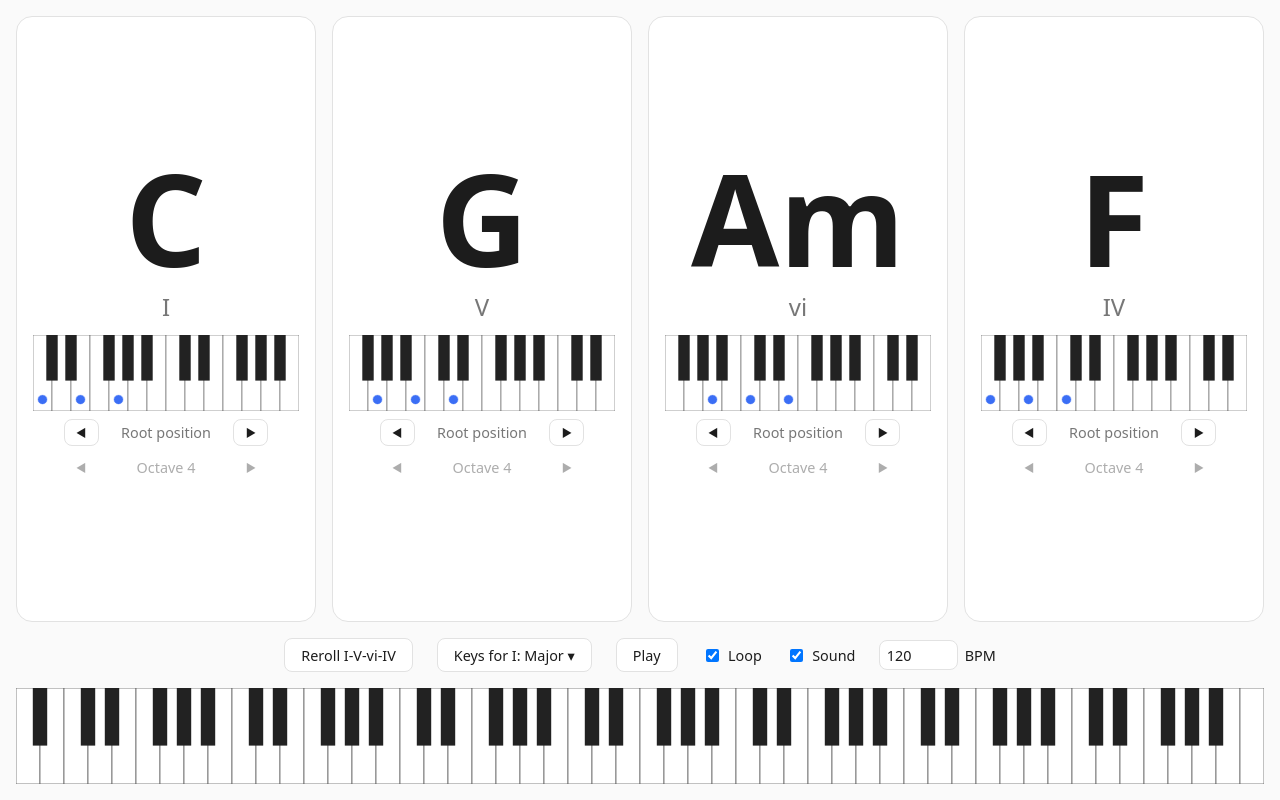
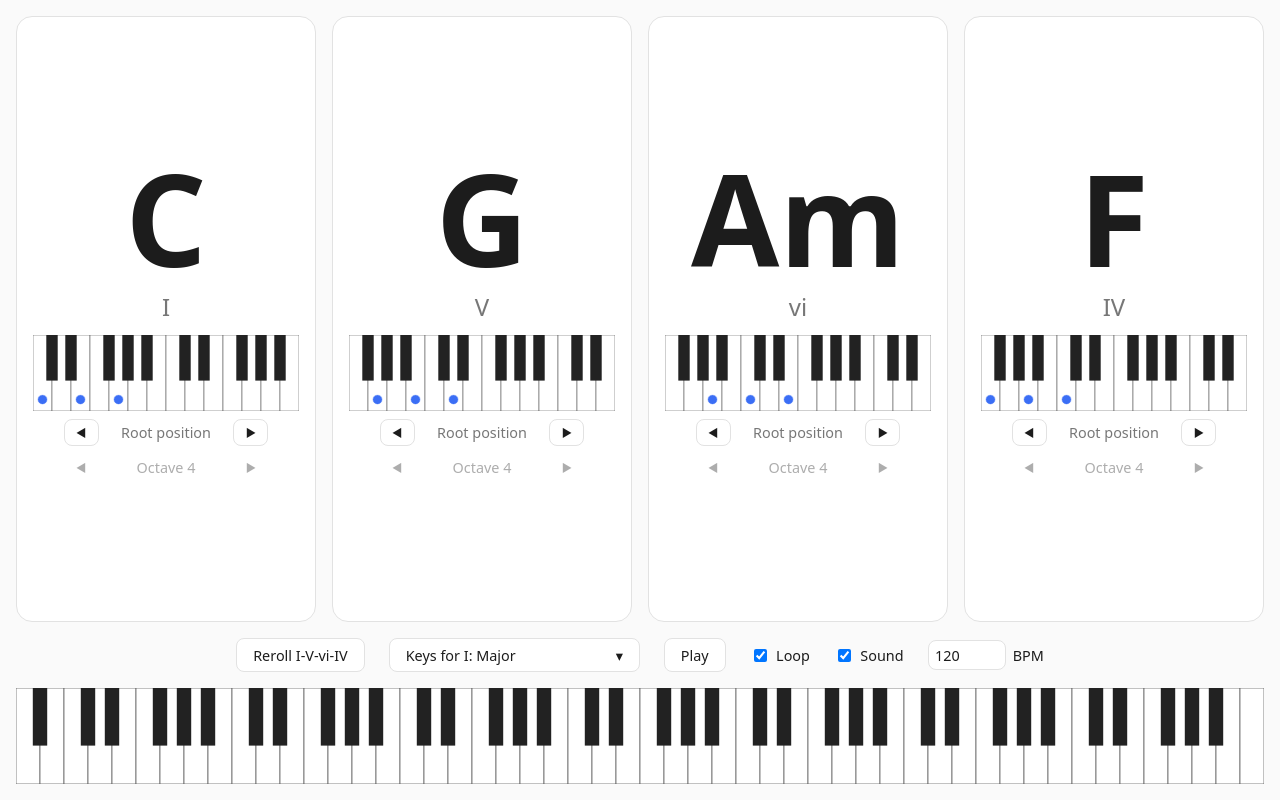
Before and after one commit to caxco93/chordgen, a Vue app: page / in a window 1280 px wide. Built offline with nearby package versions, Linux system fonts and the light colour scheme.

Commit message:
Keep the Keys for I button a constant width

```diff
--- a/src/components/MultiSelect.vue
+++ b/src/components/MultiSelect.vue
@@ -14,12 +14,16 @@ const open = ref(false)
 const root = ref<HTMLElement | null>(null)
 useDismiss(root, () => (open.value = false))
 
-const summary = computed(() =>
-  props.options
-    .filter((o) => selected.value.includes(o.id))
+function summarize(ids: string[]): string {
+  return props.options
+    .filter((o) => ids.includes(o.id))
     .map((o) => o.label)
-    .join(', '),
-)
+    .join(', ')
+}
+
+const summary = computed(() => summarize(selected.value))
+// The summary with everything selected is the widest it can get.
+const widestSummary = computed(() => summarize(props.options.map((o) => o.id)))
 
 function toggle(id: string) {
   const next = selected.value.includes(id) ? selected.value.filter((s) => s !== id) : [...selected.value, id]
@@ -30,7 +34,11 @@ function toggle(id: string) {
 <template>
   <div ref="root" class="multi-select">
     <button type="button" aria-haspopup="listbox" :aria-expanded="open" @click="open = !open">
-      {{ label }}: {{ summary }} ▾
+      <span class="summary">
+        <span>{{ label }}: {{ summary }}</span>
+        <span class="sizer" aria-hidden="true">{{ label }}: {{ widestSummary }}</span>
+      </span>
+      ▾
     </button>
     <ul v-if="open" class="options" role="listbox" aria-multiselectable="true">
       <li v-for="option in options" :key="option.id" role="option" :aria-selected="selected.includes(option.id)">
@@ -46,6 +54,26 @@ function toggle(id: string) {
 <style scoped>
 .multi-select {
   position: relative;
+}
+
+.multi-select button {
+  display: flex;
+  align-items: center;
+  gap: 0.4rem;
+}
+
+/* Both spans share one grid cell, so the button is always as wide as the widest summary. */
+.summary {
+  display: grid;
+  text-align: left;
+}
+
+.summary > * {
+  grid-area: 1 / 1;
+}
+
+.sizer {
+  visibility: hidden;
 }
 
 .options {
```
